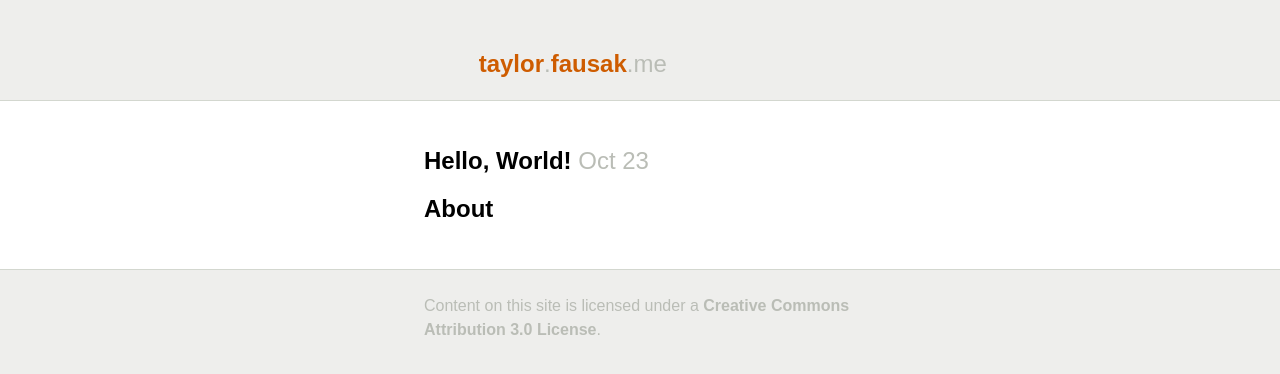
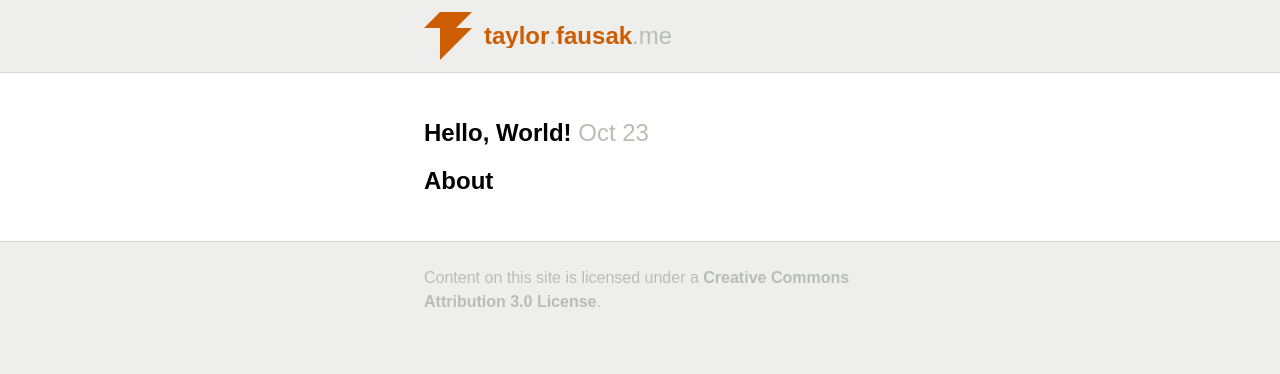
Before and after one commit to tfausak/tfausak.github.io, a Jekyll site: the page built from index.html, in a window 1280 px wide. Shown: the top 374 px of the page. Built offline with Jekyll 4.4.1, drawn with Linux system fonts in a browser that asks for light colours.

Commit message:
Fix logo styles and markup.

```diff
--- a/_layouts/base.html
+++ b/_layouts/base.html
@@ -16,9 +16,9 @@
                 <h1 id="masthead">
                     <a href="/">
                         <span id="logo">
-                            <span id="logo-tl"></span><span id="logo-tc"></span><span id="logo-tt"></span>
-                            <span id="logo-cl"></span><span id="logo-cc"></span><span id="logo-ct"></span>
-                            <span id="logo-bl"></span><span id="logo-bc"></span><span id="logo-bt"></span>
+                            <span id="tl"></span><span id="tc"></span><span id="tr"></span>
+                            <span id="cl"></span><span id="cc"></span><span id="cr"></span>
+                            <span id="bl"></span><span id="bc"></span><span id="br"></span>
                         </span>
 
                         <strong>Taylor</strong>.<strong>Fausak</strong>.me
--- a/static/styles/main.css
+++ b/static/styles/main.css
@@ -117,20 +117,29 @@ html, body {
     padding: 1.5em 0;
 }
 #masthead {
+    color: #babdb6;
     margin: 0;
+    overflow: hidden;
+    text-indent: 2.5em;
+    text-overflow: ellipsis;
     text-transform: lowercase;
+    white-space: nowrap;
 }
 #masthead a {
-    color: #babdb6;
+    color: inherit;
     text-decoration: none;
 }
 #masthead strong {
     color: #ce5c00;
 }
 #logo {
-    display: inline-block;
+    display: block;
     font-size: 0.6667em;
     height: 3em;
+    left: 1.5em;
+    margin-top: -1.5em;
+    position: absolute;
+    top: 50%;
     width: 3em;
 }
 #logo span {
@@ -142,14 +151,14 @@ html, body {
     height: 0;
     width: 0;
 }
-#logo-tl {
+#logo #tl {
     border-bottom-color: #ce5c00;
 }
-#logo-tc, #logo-cc {
+#logo #tc, #logo #cc {
     border-bottom-color: #ce5c00;
     border-left-color: #ce5c00;
 }
-#logo-tr, #logo-cr, #logo-bc {
+#logo #tr, #logo #cr, #logo #bc {
     border-left-color: #ce5c00;
 }
 
```
